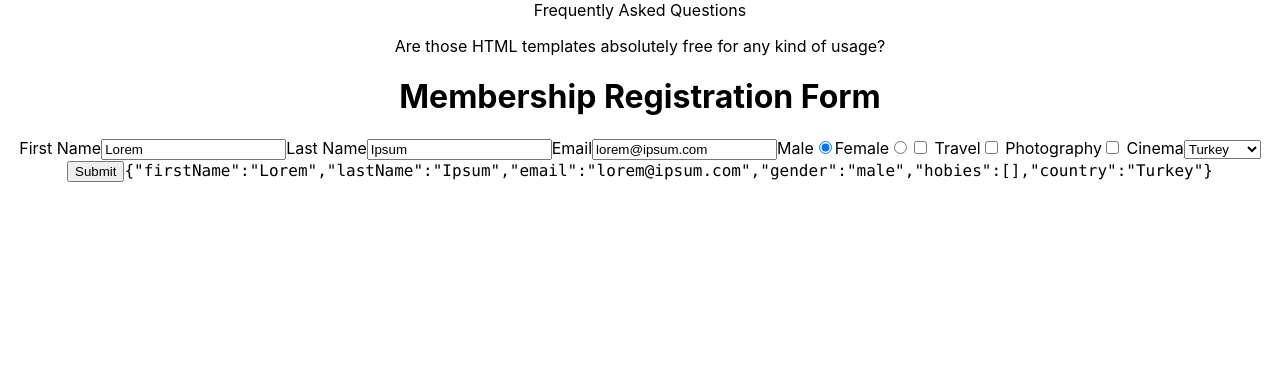
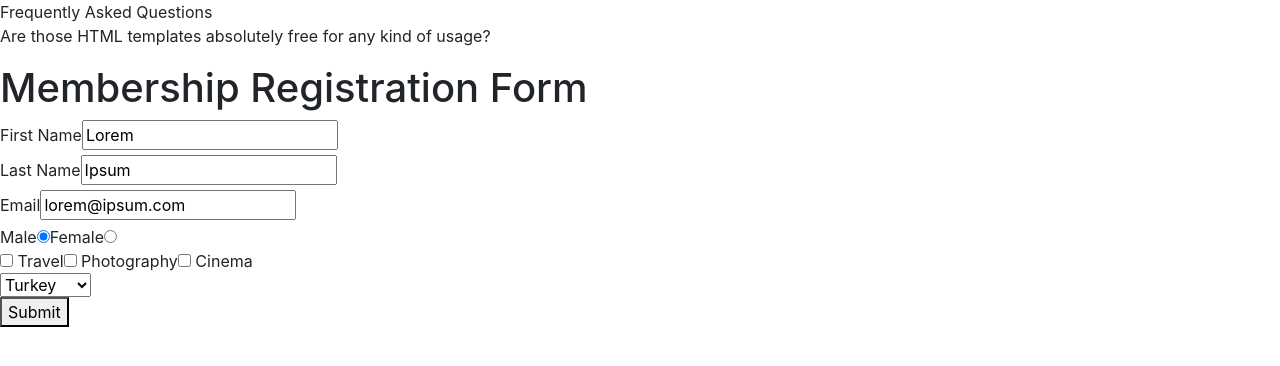
Before and after one commit to mehmetbacik/membership-registration-form, a React (Create React App) app: page / in a window 1280 px wide. Shown: the top 366 px of the page. Built offline with nearby package versions, Linux system fonts and the light colour scheme.

Commit message:
Update
Updated content for design .

```diff
--- a/public/index.html
+++ b/public/index.html
@@ -10,6 +10,7 @@
       content="Web site created using create-react-app"
     />
     <link rel="apple-touch-icon" href="%PUBLIC_URL%/logo192.png" />
+    <link rel="stylesheet" href="https://cdn.jsdelivr.net/npm/bootstrap@4.0.0/dist/css/bootstrap.min.css" integrity="sha384-Gn5384xqQ1aoWXA+058RXPxPg6fy4IWvTNh0E263XmFcJlSAwiGgFAW/dAiS6JXm" crossorigin="anonymous">
     <!--
       manifest.json provides metadata used when your web app is installed on a
       user's mobile device or desktop. See https://developers.google.com/web/fundamentals/web-app-manifest/
@@ -24,7 +25,7 @@
       work correctly both with client-side routing and a non-root public URL.
       Learn how to configure a non-root public URL by running `npm run build`.
     -->
-    <title>React App</title>
+    <title>Member Registration Form</title>
   </head>
   <body>
     <noscript>You need to enable JavaScript to run this app.</noscript>
@@ -39,5 +40,9 @@
       To begin the development, run `npm start` or `yarn start`.
       To create a production bundle, use `npm run build` or `yarn build`.
     -->
+    <script src="https://code.jquery.com/jquery-3.2.1.slim.min.js" integrity="sha384-KJ3o2DKtIkvYIK3UENzmM7KCkRr/rE9/Qpg6aAZGJwFDMVNA/GpGFF93hXpG5KkN" crossorigin="anonymous"></script>
+    <script src="https://cdn.jsdelivr.net/npm/popper.js@1.12.9/dist/umd/popper.min.js" integrity="sha384-ApNbgh9B+Y1QKtv3Rn7W3mgPxhU9K/ScQsAP7hUibX39j7fakFPskvXusvfa0b4Q" crossorigin="anonymous"></script>
+    <script src="https://cdn.jsdelivr.net/npm/bootstrap@4.0.0/dist/js/bootstrap.min.js" integrity="sha384-JZR6Spejh4U02d8jOt6vLEHfe/JQGiRRSQQxSfFWpi1MquVdAyjUar5+76PVCmYl" crossorigin="anonymous"></script>
+
   </body>
 </html>
--- a/src/App.css
+++ b/src/App.css
@@ -1,38 +1,3 @@
-.App {
-  text-align: center;
+.member__registration code {
+  display: none;
 }
-
-.App-logo {
-  height: 40vmin;
-  pointer-events: none;
-}
-
-@media (prefers-reduced-motion: no-preference) {
-  .App-logo {
-    animation: App-logo-spin infinite 20s linear;
-  }
-}
-
-.App-header {
-  background-color: #282c34;
-  min-height: 100vh;
-  display: flex;
-  flex-direction: column;
-  align-items: center;
-  justify-content: center;
-  font-size: calc(10px + 2vmin);
-  color: white;
-}
-
-.App-link {
-  color: #61dafb;
-}
-
-@keyframes App-logo-spin {
-  from {
-    transform: rotate(0deg);
-  }
-  to {
-    transform: rotate(360deg);
-  }
-}
--- a/src/App.js
+++ b/src/App.js
@@ -1,11 +1,11 @@
 import './App.css';
 import MemberRegistration from './components/MemberRegistration';
-import QuestionsContent from './components/QuestionsContent';
+import PageContent from './components/PageContent';
 
 function App() {
   return (
     <div className="App">
-        <QuestionsContent />
+        <PageContent />
         <MemberRegistration />
     </div>
   );
--- a/src/components/MemberRegistration.js
+++ b/src/components/MemberRegistration.js
@@ -15,27 +15,33 @@
         },
     });
     return (
-        <div>
+        <div className='member__registration'>
             <h1>Membership Registration Form</h1>
             <form onSubmit={handleSubmit}>
+              <div>
               <label htmlFor="firstName">First Name</label>
               <input name='firstName' value={values.firstName} onChange={handleChange}/>
-
+              </div>
+              <div>
               <label htmlFor="lastName">Last Name</label>
               <input name='lastName' value={values.lastName} onChange={handleChange}/>
-
+              </div>
+              <div>
               <label htmlFor="email">Email</label>
               <input name='email' value={values.email} onChange={handleChange}/>
-
+              </div>
+              <div>
               <span>Male</span>
               <input type="radio" name="gender" value="male" onChange={handleChange} checked={values.gender === "male"}/>
               <span>Female</span>
               <input type="radio" name="gender" value="female" onChange={handleChange} checked={values.gender === "female"}/>
-
+              </div>
+              <div>
               <input type="checkbox" name="hobies" value="Travel" onChange={handleChange}/> <span>Travel</span>
               <input type="checkbox" name="hobies" value="Photography" onChange={handleChange}/> <span>Photography</span>
               <input type="checkbox" name="hobies" value="Cinema" onChange={handleChange}/> <span>Cinema</span>
-
+              </div>
+              <div>
               <select name='country' value={values.country} onChange={handleChange}>
                 <option value="turkey">Turkey</option>
                 <option value="england">England</option>
@@ -44,9 +50,10 @@
                 <option value="abd">ABD</option>
                 <option value="india">India</option>
               </select>
-
+              </div>
+              <div>
               <button type="submit">Submit</button>
-
+              </div>
               <code>{JSON.stringify(values)}</code>
             </form>
         </div>
--- a/src/components/QuestionsContent.js
+++ b/src/components/PageContent.js
@@ -1,6 +1,6 @@
 import React from "react";
 
-function QuestionsContent() {
+function PageContent() {
     return (
         <div className="questions__content">
             <span>Frequently Asked Questions</span>
@@ -9,4 +9,4 @@
     )
 }
 
-export default QuestionsContent;
+export default PageContent;
```
